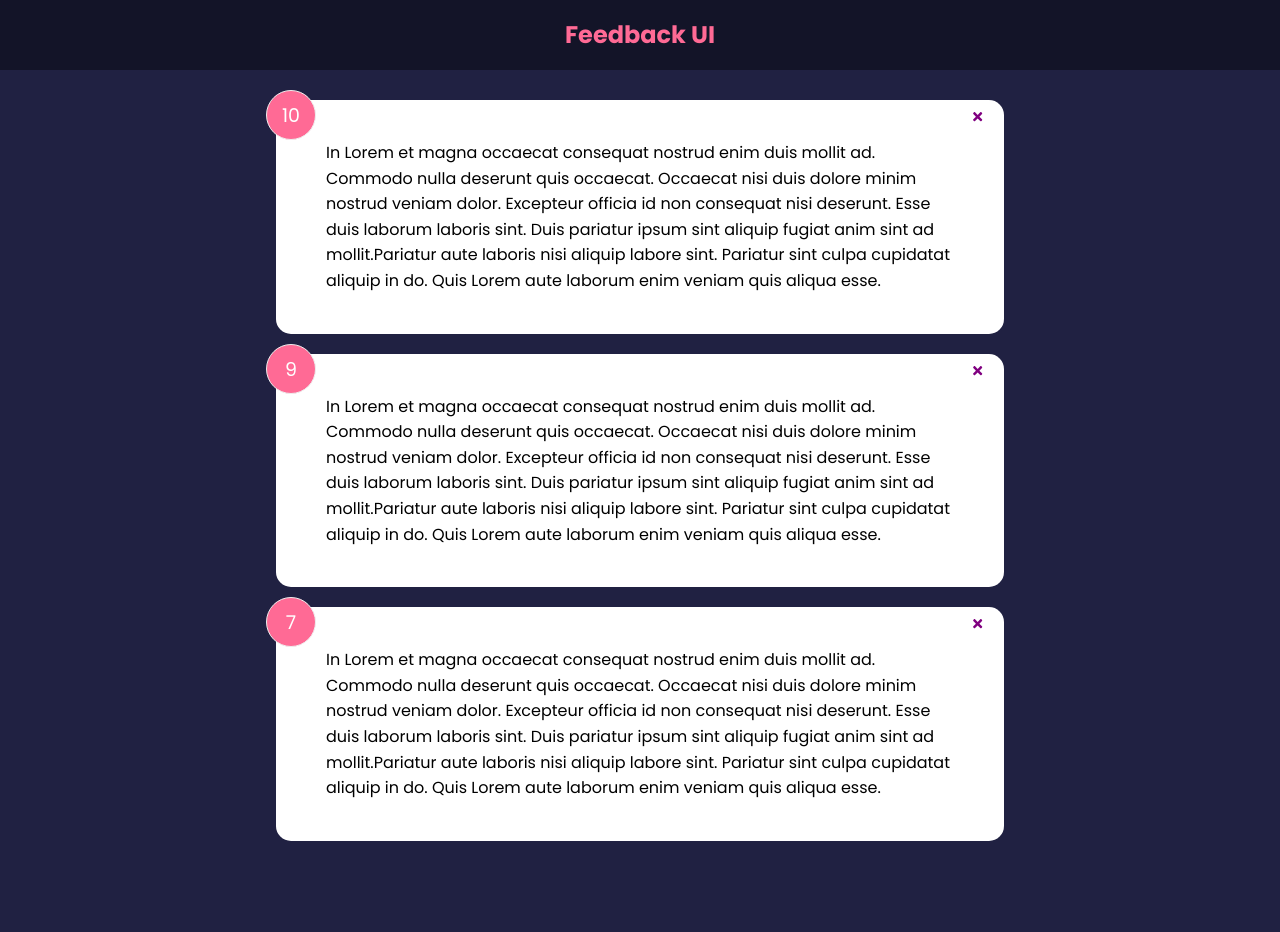
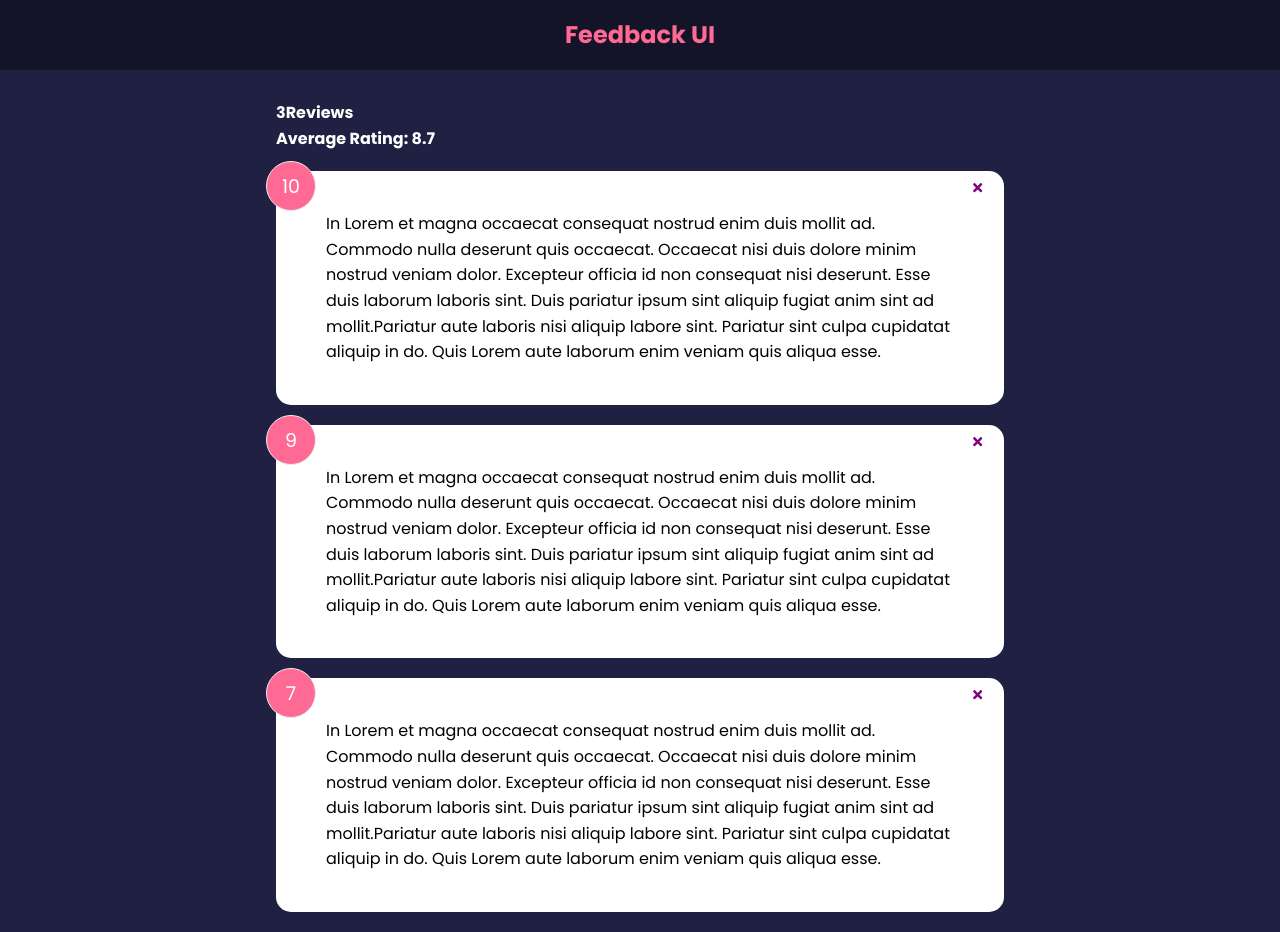
Before and after one commit to GregPetropoulos/Feedback-App, a React (Create React App) app: page / in a window 1280 px wide. Before the commit the page ends 861 px from the top, so only its background shows below. Built offline with nearby package versions, Linux system fonts and the light colour scheme.

Commit message:
Added a FeedbackStat component with average ratings calculated with reduce() method, also toFixed() and replace() was used to clean up the decimals and trailing zeros.

```diff
--- a/src/App.js
+++ b/src/App.js
@@ -1,7 +1,8 @@
 import React, { Fragment, useState } from 'react';
-import Header from './Components/Header';
-import FeedbackList from './Components/FeedbackList';
+import Header from './components/Header';
+import FeedbackList from './components/FeedbackList';
 import FeedbackData from './data/FeedbackData'
+import FeedbackStat from './components/FeedbackStat'
 function App() {
 
     const [feedback, setFeedback] =useState(FeedbackData)
@@ -18,6 +19,7 @@
     <Fragment>
       <Header/>
       <div className='container'>
+          <FeedbackStat feedback={feedback}/>
         <FeedbackList feedback={feedback} handleDelete={deleteFeedback}/>
       </div>
     </Fragment>
--- /dev/null
+++ b/src/Components/FeedbackStat.js
@@ -0,0 +1,29 @@
+import PropTypes from 'prop-types';
+
+function FeedbackStat({ feedback }) {
+  // Calculate rating average
+  let average =
+    feedback.reduce((acc, curr) => {
+      return acc + curr.rating;
+    }, 0) / feedback.length;
+  // console.log(average);
+
+  //   The toFixed() method formats a number using fixed-point notation.
+
+  // The replace() method returns a new string with some or all matches of a pattern replaced by a replacement. The pattern can be a string or a RegExp, and the replacement can be a string or a function to be called for each match. If pattern is a string, only the first occurrence will be replaced.
+  // AKA removes trailing zeros
+
+  average = average.toFixed(1).replace(/[.,]0$/, '');
+
+  return (
+    <div className='feedback-stat'>
+      <h4>{feedback.length}Reviews</h4>
+      <h4>Average Rating: {isNaN(average) ? 0 : average}</h4>
+    </div>
+  );
+}
+FeedbackStat.propTypes = {
+  feedback: PropTypes.array.isRequired
+};
+
+export default FeedbackStat;
```
